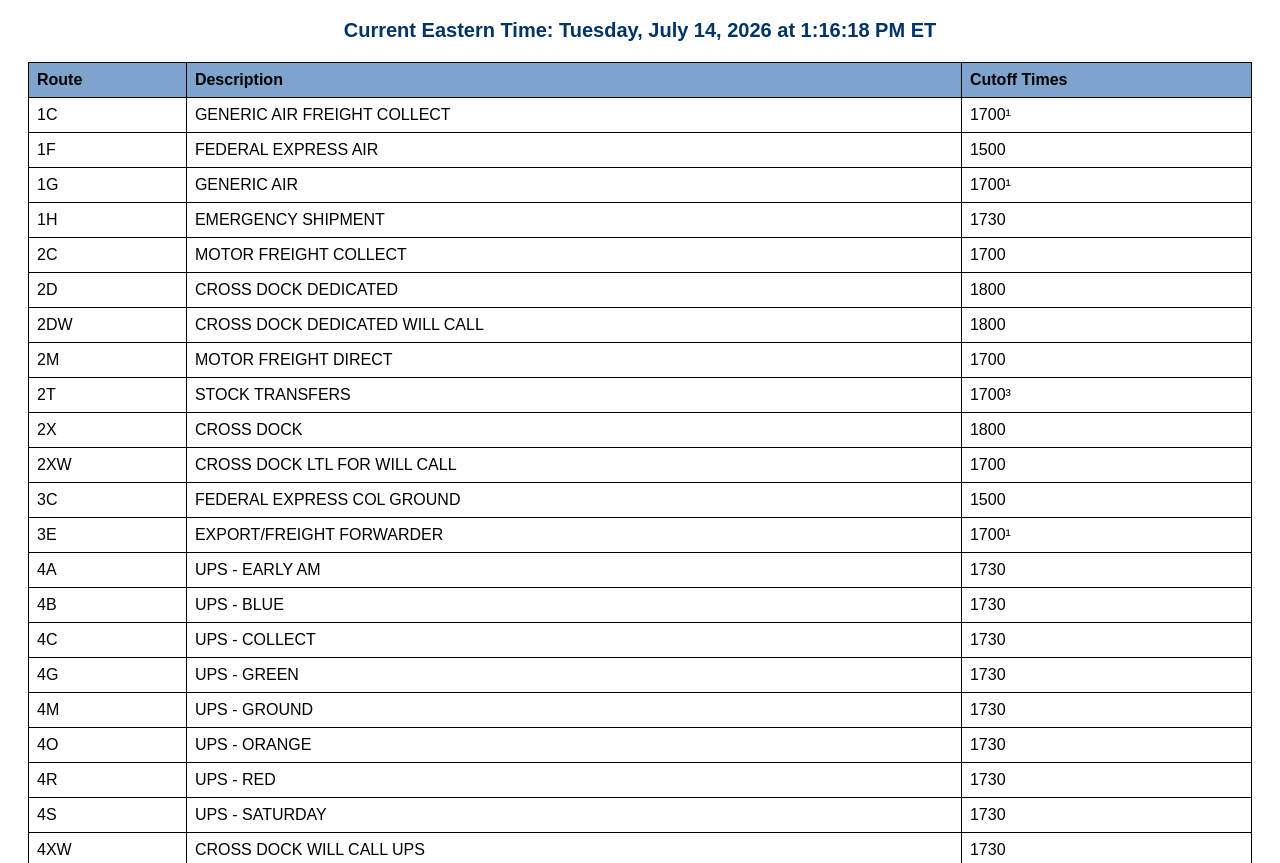
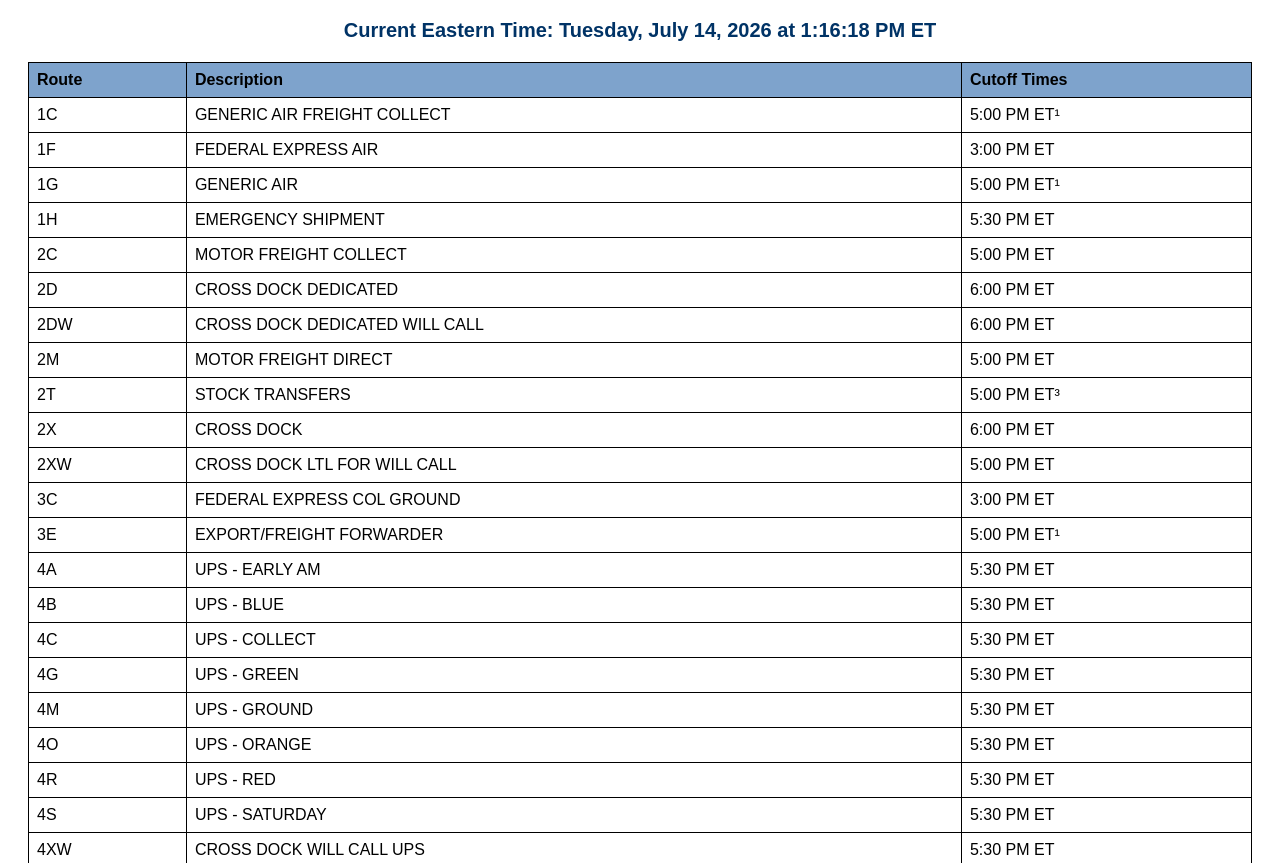
Before and after one commit to sethhart81-svg/ZYOH-ROUTES-AND-CUTOFFS, a plain HTML site: page index.html in a window 1280 px wide. Shown: the part 89-952 px from the top of the page. Drawn offline with Linux system fonts and the light colour scheme.

Commit message:
Update index.html

```diff
--- a/index.html
+++ b/index.html
@@ -45,36 +45,44 @@
     <th>Cutoff Times</th>
   </tr>
 
-  <tr><td>1C</td><td>GENERIC AIR FREIGHT COLLECT</td><td>1700¹</td></tr>
-  <tr><td>1F</td><td>FEDERAL EXPRESS AIR</td><td>1500</td></tr>
-  <tr><td>1G</td><td>GENERIC AIR</td><td>1700¹</td></tr>
-  <tr><td>1H</td><td>EMERGENCY SHIPMENT</td><td>1730</td></tr>
-  <tr><td>2C</td><td>MOTOR FREIGHT COLLECT</td><td>1700</td></tr>
-  <tr><td>2D</td><td>CROSS DOCK DEDICATED</td><td>1800</td></tr>
-  <tr><td>2DW</td><td>CROSS DOCK DEDICATED WILL CALL</td><td>1800</td></tr>
-  <tr><td>2M</td><td>MOTOR FREIGHT DIRECT</td><td>1700</td></tr>
-  <tr><td>2T</td><td>STOCK TRANSFERS</td><td>1700³</td></tr>
-  <tr><td>2X</td><td>CROSS DOCK</td><td>1800</td></tr>
-  <tr><td>2XW</td><td>CROSS DOCK LTL FOR WILL CALL</td><td>1700</td></tr>
-  <tr><td>3C</td><td>FEDERAL EXPRESS COL GROUND</td><td>1500</td></tr>
-  <tr><td>3E</td><td>EXPORT/FREIGHT FORWARDER</td><td>1700¹</td></tr>
-  <tr><td>4A</td><td>UPS - EARLY AM</td><td>1730</td></tr>
-  <tr><td>4B</td><td>UPS - BLUE</td><td>1730</td></tr>
-  <tr><td>4C</td><td>UPS - COLLECT</td><td>1730</td></tr>
-  <tr><td>4G</td><td>UPS - GREEN</td><td>1730</td></tr>
-  <tr><td>4M</td><td>UPS - GROUND</td><td>1730</td></tr>
-  <tr><td>4O</td><td>UPS - ORANGE</td><td>1730</td></tr>
-  <tr><td>4R</td><td>UPS - RED</td><td>1730</td></tr>
-  <tr><td>4S</td><td>UPS - SATURDAY</td><td>1730</td></tr>
-  <tr><td>4XW</td><td>CROSS DOCK WILL CALL UPS</td><td>1730</td></tr>
+  <tr><td>1C</td><td>GENERIC AIR FREIGHT COLLECT</td><td>5:00 PM ET¹</td></tr>
+<tr><td>1F</td><td>FEDERAL EXPRESS AIR</td><td>3:00 PM ET</td></tr>
+<tr><td>1G</td><td>GENERIC AIR</td><td>5:00 PM ET¹</td></tr>
+<tr><td>1H</td><td>EMERGENCY SHIPMENT</td><td>5:30 PM ET</td></tr>
+
+<tr><td>2C</td><td>MOTOR FREIGHT COLLECT</td><td>5:00 PM ET</td></tr>
+<tr><td>2D</td><td>CROSS DOCK DEDICATED</td><td>6:00 PM ET</td></tr>
+<tr><td>2DW</td><td>CROSS DOCK DEDICATED WILL CALL</td><td>6:00 PM ET</td></tr>
+<tr><td>2M</td><td>MOTOR FREIGHT DIRECT</td><td>5:00 PM ET</td></tr>
+<tr><td>2T</td><td>STOCK TRANSFERS</td><td>5:00 PM ET³</td></tr>
+<tr><td>2X</td><td>CROSS DOCK</td><td>6:00 PM ET</td></tr>
+<tr><td>2XW</td><td>CROSS DOCK LTL FOR WILL CALL</td><td>5:00 PM ET</td></tr>
+
+<tr><td>3C</td><td>FEDERAL EXPRESS COL GROUND</td><td>3:00 PM ET</td></tr>
+<tr><td>3E</td><td>EXPORT/FREIGHT FORWARDER</td><td>5:00 PM ET¹</td></tr>
+
+<tr><td>4A</td><td>UPS - EARLY AM</td><td>5:30 PM ET</td></tr>
+<tr><td>4B</td><td>UPS - BLUE</td><td>5:30 PM ET</td></tr>
+<tr><td>4C</td><td>UPS - COLLECT</td><td>5:30 PM ET</td></tr>
+<tr><td>4G</td><td>UPS - GREEN</td><td>5:30 PM ET</td></tr>
+<tr><td>4M</td><td>UPS - GROUND</td><td>5:30 PM ET</td></tr>
+<tr><td>4O</td><td>UPS - ORANGE</td><td>5:30 PM ET</td></tr>
+<tr><td>4R</td><td>UPS - RED</td><td>5:30 PM ET</td></tr>
+<tr><td>4S</td><td>UPS - SATURDAY</td><td>5:30 PM ET</td></tr>
+<tr><td>4XW</td><td>CROSS DOCK WILL CALL UPS</td><td>5:30 PM ET</td></tr>
+
 <tr><td>5M</td><td>STANDARD MAIL</td><td>N/A</td></tr>
 <tr><td>5P</td><td>PRIORITY MAIL</td><td>N/A</td></tr>
+
 <tr><td>6A</td><td>GRAYBAR TRUCK AM</td><td>N/A</td></tr>
 <tr><td>6P</td><td>GRAYBAR TRUCK PM</td><td>N/A</td></tr>
 <tr><td>6X</td><td>GRAYBAR TRUCK ANYTIME</td><td>N/A</td></tr>
-  <tr><td>7W</td><td>INTERNAL OFFICE ADJUSTMENTS</td><td>1700</td></tr>
-  <tr><td>8X</td><td>CROSS DOCK WILL CALL</td><td>1730</td></tr>
+
+<tr><td>7W</td><td>INTERNAL OFFICE ADJUSTMENTS</td><td>5:00 PM ET</td></tr>
+
+<tr><td>8X</td><td>CROSS DOCK WILL CALL</td><td>5:30 PM ET</td></tr>
 <tr><td>8Z</td><td>WILL CALL-ZONE/SVC CTR</td><td>N/A</td></tr>
+
 <tr><td>R9</td><td>GRAYBAR TRUCK PICKUP</td><td>N/A</td></tr>
 
 </table>
```
Lines whose indentation alone changed are shown as unchanged.
